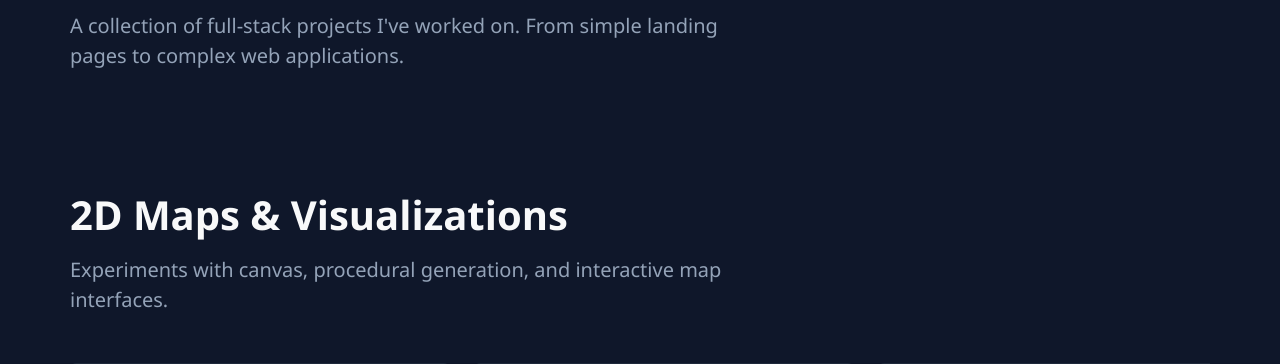
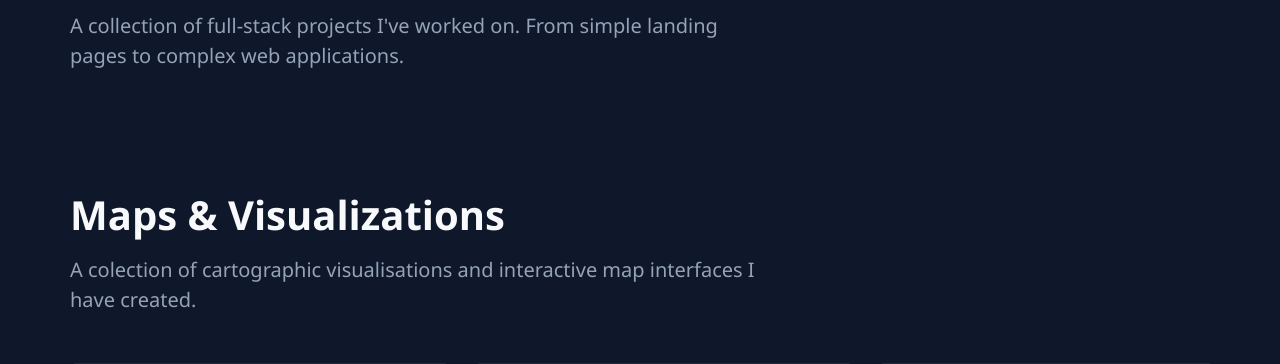
Before and after one commit to KcVic/My-Portfolio, a Django app: page /projects/ in a window 1280 px wide. Shown: the part 183-547 px from the top of the page. Run offline with Django 5.2, Linux system fonts and the light colour scheme; data comes from the database, SQL or seed files in the repository; both versions use the stored data as it was after the commit.

Commit message:
Updated project html. Added link to map projects

```diff
--- a/projects/templates/projects/projects.html
+++ b/projects/templates/projects/projects.html
@@ -63,9 +63,9 @@
 
         <!-- Maps and Visualizations Header -->
         <div class="mb-5 mt-5">
-            <h2 class="display-6 fw-bold text-light mb-3">2D Maps & Visualizations</h2>
+            <h2 class="display-6 fw-bold text-light mb-3">Maps & Visualizations</h2>
             <p class="text-slate-400 fs-5 mb-0" style="max-width: 700px;">
-                Experiments with canvas, procedural generation, and interactive map interfaces.
+                A colection of cartographic visualisations and interactive map interfaces I have created.
             </p>
         </div>
 
@@ -88,7 +88,9 @@
                                 {% if project.pdf %}
                                 <a href="{% url 'download_pdf' project.pk %}" class="text-slate-400 hover-text-emerald">Download File</a>
                                 {% endif %}
-
+                                {% if project.link %}
+                                <a href="{{project.link}}" class="text-slate-400 hover-text-emerald" target="_blank"><i class="bi bi-box-arrow-up-right fs-5"></i></a>
+                                {% endif %}
                             </div>
                         </div>
                         <p class="text-slate-400 small mb-4 flex-grow-1" style="display: -webkit-box; -webkit-line-clamp: 3; -webkit-box-orient: vertical; overflow: hidden;">
```
Also changed, not shown: db.sqlite3, media/projects/Earth_jXTD7oi.jpg (added), media/projects/Nigeria_road_map_AL4uRX1.jpg (added), 2 other files.
